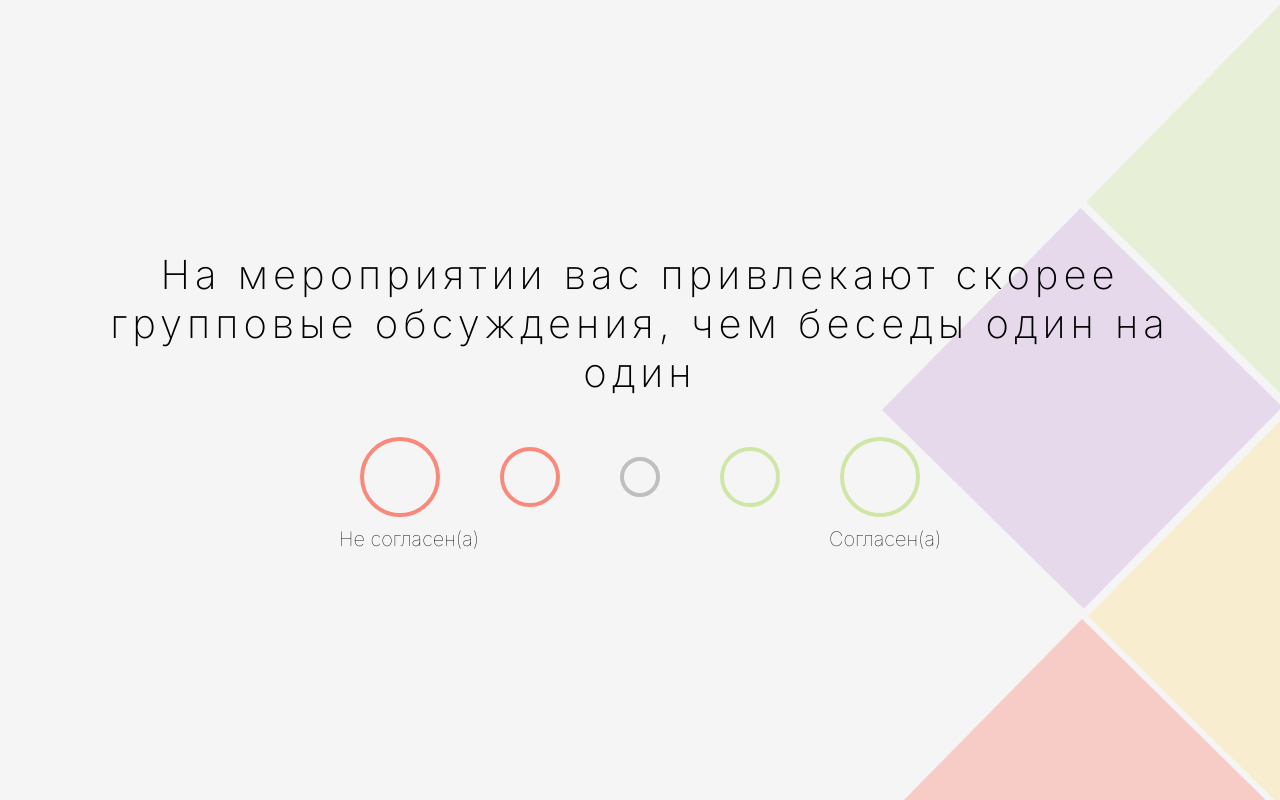
After one commit to SofiaPV/web_MBTI_test, a Python web app: template templates/test_page.html in a window 1280 px wide. The commit adds this page. Run offline with Jinja, Linux system fonts and the light colour scheme; the template is opened without the code that fills it, so the values that code supplies are empty.

Commit message:
ADDED test page, result calculation fucntion, redirection to result page

```diff
--- /dev/null
+++ b/static/test_page.css
@@ -0,0 +1,104 @@
+@import url('https://fonts.googleapis.com/css2?family=Inter:ital,opsz,wght@0,14..32,100..900;1,14..32,100..900&display=swap');
+
+* {
+    padding: 0px;
+    margin: 0px;
+    font-family: "Inter", sans-serif;
+    box-sizing: border-box;
+}
+
+body {
+  background-color: #f5f5f5;
+  font-weight: 200;
+}
+
+#decor {
+    position: absolute;
+    height: 100vh;
+    top: 0%;
+    right: 0px;
+    z-index: -1;
+}
+
+#quiz-form {
+    display: flex;
+    flex-direction: column;
+    justify-content: center; /* Центрируем по горизонтали */
+    align-items: center; /* Центрируем по вертикали */
+    height: 100vh; /* Высота экрана */
+    width: 100%; /* Ширина экрана */
+    position: absolute; /* Или фиксированное позиционирование */
+    top: 0;
+    left: 0;
+}
+
+.question {
+    font-size: 40px;
+    font-weight: 200;
+    letter-spacing: 5px;
+    margin-bottom: 40px;
+    text-align: center;
+    margin-left: 5%;
+    margin-right: 5%;
+}
+.button-container {
+    display: flex;
+    gap: 60px;
+    justify-content: center;
+    align-items: center;
+}
+.round-button {
+    width: 80px;
+    height: 80px;
+    border-radius: 50%;
+    background-color: #F5F5F5;
+    border: 4px solid #F9897B;
+    cursor: pointer;
+    position: relative;
+    transition: all 500ms ease;
+    display: inline-block;
+}
+
+.round-button:hover {
+    background-color: #FFD0CA;
+}
+
+.round-button[data-value="-1"] {
+    width: 60px;
+    height: 60px;
+}
+
+.round-button[data-value="2"] {
+    border: 4px solid #D0E6A6;
+}
+.round-button[data-value="2"]:hover {
+    background-color: #E0E9CE;
+}
+
+.round-button[data-value="1"] {
+    border: 4px solid #D0E6A6;
+    width: 60px;
+    height: 60px;
+}
+.round-button[data-value="1"]:hover {
+    background-color: #E0E9CE;
+}
+
+.round-button[data-value="0"] {
+    border: 4px solid #BFBFBF;
+    width: 40px;
+    height: 40px;
+}
+.round-button[data-value="0"]:hover {
+    background-color: #DFDFDF;
+}
+
+#hint-bar {
+    font-size: 20px;
+    font-weight: 100;
+    display: flex;
+    align-items: center;
+    justify-content: space-between;
+    gap: 350px;
+    margin-top: 10px;
+}
--- a/templates/main_screen.html
+++ b/templates/main_screen.html
@@ -22,7 +22,7 @@
     <div class="main-paragraph">
         <h2>Понять себя и близких</h2>
         <p>поможет уникальный тест по методике MBTI, который не просто  определит ведущие черты вашей личности, но и поможет в выборе карьеры, укажет на ваши сильные и слабые стороны</p>
-        <button class="pr-button">ПРОЙТИ ТЕСТ</button>
+        <button class="pr-button" onclick="window.location.href='{{ url_for('show_test') }}'">ПРОЙТИ ТЕСТ</button>
     </div>
     <div id="first-block">
         <img src="{{ url_for('static', filename='src/right_rect.png') }}" id="right-decorator">
@@ -55,7 +55,7 @@
         <div class="main-paragraph">
             <h2>СТАНЬТЕ ЛУЧШЕЙ ВЕРСИЕЙ СЕБЯ </h2>
             <p>уже сегодня! Пройдите тест, чтобы узнать ваш тип личности, ваши сильные и слабые стороны, карьерные перспективы. Тест невероятно точно опишет ваши взгляды на жизнь, отношения и дружбу, а также подскажет, какие типы личности имеют схожие ценности</p>
-            <button class="pr-button">ПРОЙТИ ТЕСТ</button>
+            <button class="pr-button" onclick="window.location.href='{{ url_for('show_test') }}'">ПРОЙТИ ТЕСТ</button>
         </div>
     </div>
 </body>
--- /dev/null
+++ b/templates/test_page.html
@@ -0,0 +1,127 @@
+<!DOCTYPE html>
+<html lang="ru">
+<head>
+    <meta charset="UTF-8">
+    <meta name="viewport" content="width=device-width, initial-scale=1.0">
+    <title>Тестирование</title>
+    <link rel="stylesheet" href="{{ url_for('static', filename='test_page.css') }}">
+</head>
+<body>
+    <img src="{{ url_for('static', filename='src/sqlight1.png') }}" id="decor">
+    <form id="quiz-form">
+        <div id="question-container" class="question"></div>
+        <div class="button-container">
+            <button type="button" class="round-button" data-value="-2" onclick="saveAnswer(-2)"></button>
+            <button type="button" class="round-button" data-value="-1" onclick="saveAnswer(-1)"></button>
+            <button type="button" class="round-button" data-value="0" onclick="saveAnswer(0)"></button>
+            <button type="button" class="round-button" data-value="1" onclick="saveAnswer(1)"></button>
+            <button type="button" class="round-button" data-value="2" onclick="saveAnswer(2)"></button>
+        </div>
+        <div id="hint-bar">
+            <p>Не согласен(а)</p>
+            <p>Согласен(а)</p>
+        </div>
+    </form>
+
+    <script>
+        // Массив вопросов
+        const questions = [
+            { question: 'На мероприятии вас привлекают скорее групповые обсуждения, чем беседы один на один', id: 1 },
+            { question: 'После тяжелого рабочего дня вы скорее проведете время с друзьями или на общественном мероприятии, чем в одиночестве', id: 2 },
+            { question: 'Встречая проблему, вы предпочитаете устроить мозговой штурм с коллегами/друзьями, а не решать ее в одиночестве', id: 3 },
+            { question: 'В свободное время вы скорее поищите социальные мероприятия, чем останетесь дома заниматься чем-то более спокойным', id: 4 },
+            { question: 'Вы находите светские беседы скорее увлекательными, чем странными и изматывающими', id: 5},
+            { question: 'Принимая решение, вы опираетесь больше на мнение окружающих, чем на свое собственное', id: 6},
+            { question: 'Сталкиваясь с незнакомой ситуацией, вы обычно полны энтузиазма, а не подходите ко всему с осторожностью', id: 7},
+            { question: 'Вы скорее предпочитаете работать в офисе и взаимодействовать с коллегами, чем работать в одиночестве', id: 8},
+            { question: 'Вам нравится быть в центре внимания', id: 9},
+            { question: 'На выходных вы скорее проведе время с друзьями, чем наедине с собой', id: 10},
+            { question: 'Встречая новых людей, вы скорее завяжете разговор первым, чем будете ждать, когда к вам обратятся', id: 11},
+            { question: 'Сталкиваясь с проблемой, вы скорее выберете то решение, которое интуитивно кажется вам правильным, чем будете опираться на факты', id: 12},
+            { question: 'Вам нравится изучать неоднозначные идеи и концепции, которые могут быть непрактичными', id: 13},
+            { question: 'Обсуждая новости, вы скорее рассуждаете о том, к чему они приведут и что означают, чем перечисляете факты и детали', id: 14},
+            { question: 'Вы предпочитаете спонтанный, а не распланированный по часам отпуск', id: 15},
+            { question: 'Принимая решение, вы рассматриваете все возмжные последствия, не ограничиваясь несколькими реалистичными сценариями', id: 16},
+            { question: 'Работая над проектом, вы скорее фокусиретесь на общем видении его, чем на конкретных задачах', id: 17},
+            { question: 'Обсуждая что-то, вы делитесь своими идеями, а не оперируете фактами', id: 18},
+            { question: 'Вы хорошо адаптируетесь к неожиданным изменениям в планах', id: 19},
+            { question: 'Вспомниая произошедшее, вы припоминаете эмоции, которые оно вызвало, а не конкретные события', id: 20},
+            { question: 'Читая книгу, вы скорее ищите скрытые смыслы и идеи, чем фокусируетесь на сюжете', id: 21},
+            { question: 'Обучаясь, вы предпочитаете абстрактные и многозначительные объянения, а не четкие и понятные', id: 22},
+            { question: 'Вы предпочитаете изобретательные и необычные решения проверенным', id: 23},
+            { question: 'Придумывая решения, вы скорее приходите к изобретательным и нестандартным идеям, чем к практическим', id: 24},
+            { question: 'Вы решаете проблемы креативно, а не последовательно и шаг за шагом', id: 25},
+            { question: 'Принимая решение, вы в первую очередь думаете о том, как оно повляет на окружающих, а не об его объективных выгодах', id: 26},
+            { question: 'В критике и обратной связи вам важнее эмоции говорившего, а не перечисленные им факты', id: 27},
+            { question: 'Вы принимаете решения, опираясь чувства, а не разум', id: 28},
+            { question: 'Вы выберете ту задачу, которая поможет окружающим, чем ту, что ускорит выполнение проекта', id: 29},
+            { question: 'Принимая решение в группе, вы склонны отстаивать те решения, которые соответствуют вашему моральному компасу, а не те, что являются логичными', id: 30},
+            { question: 'Вы учитываете эмоции человека, когда даете обратную связь, а не фокусируетесь лишь на изложении фактов', id: 31},
+            { question: 'Высказыая мнение, вы учитываете чувства и жизненную позицию собсеседников, а не упираете на логику ваших рассуждений', id: 32},
+            { question: 'Вы принимаете во мнимание чувства людей, когда принимаете решение, а не просто принимаете самое эффективное решение', id: 33},
+            { question: 'В работе гланым показателем успешности для вас является позитивные взаимоотношения в коллективе, а не фактический выполненный объем работ', id: 34},
+            { question: 'Решая конфликты, вы в первую очередь думаете об эмоциональном комфорте окружающих, а не о логических выходах их ситуации', id: 35},
+            { question: 'Готовя праздник, вы делаете акцент на теплой атмосфере, а не на четком расписании', id: 36},
+            { question: 'Вы справляетесь со стрессом с помощью эмоциональной поддержки, а не размышляете над способами выйти из ситуации', id: 37},
+            { question: 'Принимая решения, вы опираетесь на свои моральные ценности, а не на сухие факты', id: 38},
+            { question: 'Критикуя, вы скорее поддержите и поощрите человека, чем укажите на конкретные проблемы и способы их решения', id: 39},
+            { question: 'Спонтанность в делах вам нравится больше, чем четкий план', id: 40},
+            { question: 'Когда вы начинаете проект, вы предпочитаете делать его "на ходу", а не придерживаться плана', id: 41},
+            { question: 'Вы лучше работаете под давлением и перед дедлайном. Планомерная работа не про вас', id: 42},
+            { question: 'Вы сторонник "творческого беспорядка", а не организованного рабочего места', id: 43},
+            { question: 'Вы собираетесь в дорогу на ходу, хватая все, что кажется полезным, а не составляете список вещей и покуете сумку заранее', id: 44},
+            { question: 'Вы комфортно себя ощущаете, когда все идет не по плану, и хорошо адаптируетесь к новым обстоятельствам', id: 45},
+            { question: 'Вы предпочитаете прыгать в омут с головой, когда подворачивается хорошая возможность, а не обдумать предварительно плюсы и минусы решения', id: 46},
+            { question: 'Вам нравится быть свободным в выборе поряка выполнения рабочих задач, а не иметь на руках четкий план', id: 47},
+            { question: 'Вы не делаете списка задач на день, а предпочитаете выбирать занятие на ходу', id: 48},
+            { question: 'Вам нравится неожиданность в повседневной жизни, определенность вас угнетает', id: 49},
+            { question: 'Вы зацикливаетесь на задаче в поисках альтернативных решений, а не останавливаетесь быстро на одном', id: 50},
+        ];
+
+        let currentQuestionIndex = 0; // Индекс текущего вопроса
+        const userAnswers = []; // Массив для хранения ответов
+
+        // Функция для отображения текущего вопроса
+        function showQuestion() {
+            const questionContainer = document.getElementById('question-container');
+            const currentQuestion = questions[currentQuestionIndex];
+            questionContainer.textContent = currentQuestion.question;
+        }
+
+        // Функция для сохранения ответа
+        function saveAnswer(value) {
+            // Сохраняем ответ по индексу вопроса
+            userAnswers[currentQuestionIndex] = value;
+
+            // Переходим к следующему вопросу
+            currentQuestionIndex++;
+
+            // Проверяем, есть ли еще вопросы
+            if (currentQuestionIndex < questions.length) {
+                showQuestion(); // Отображаем следующий вопрос
+            } else {
+                // Создаем объект для отправки на сервер
+                const resultData = { answers: userAnswers };
+
+                // Отправка данных на сервер
+                fetch('/result', {
+                  method: 'POST',
+                  headers: {
+                    'Content-Type': 'application/json',
+                  },
+                  body: JSON.stringify(resultData)
+                })
+                .then(response => {
+                  if (response.redirected) {
+                    window.location.href = response.url;  // Делает редирект на новый URL, полученный с сервера
+                  }
+                })
+                .catch(error => console.error('Ошибка:', error));
+            }
+        }
+
+        // Изначально отображаем первый вопрос
+        showQuestion();
+    </script>
+</body>
+</html>
```
Also changed, not shown: Database.py (+19 -23 lines), back.py (+56 -7 lines), templates/view_result.html (added, +13 -0 lines), static/view_result.css (added).
